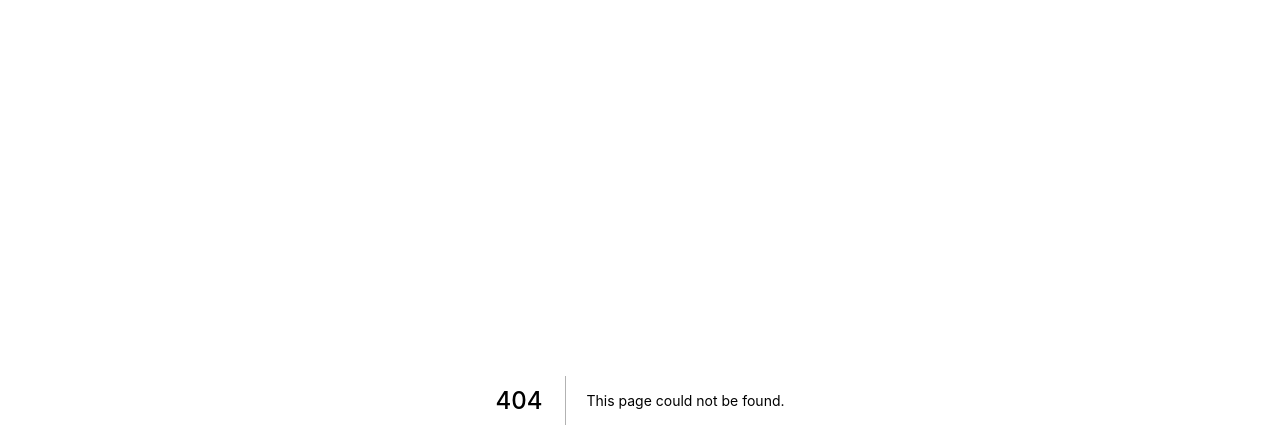
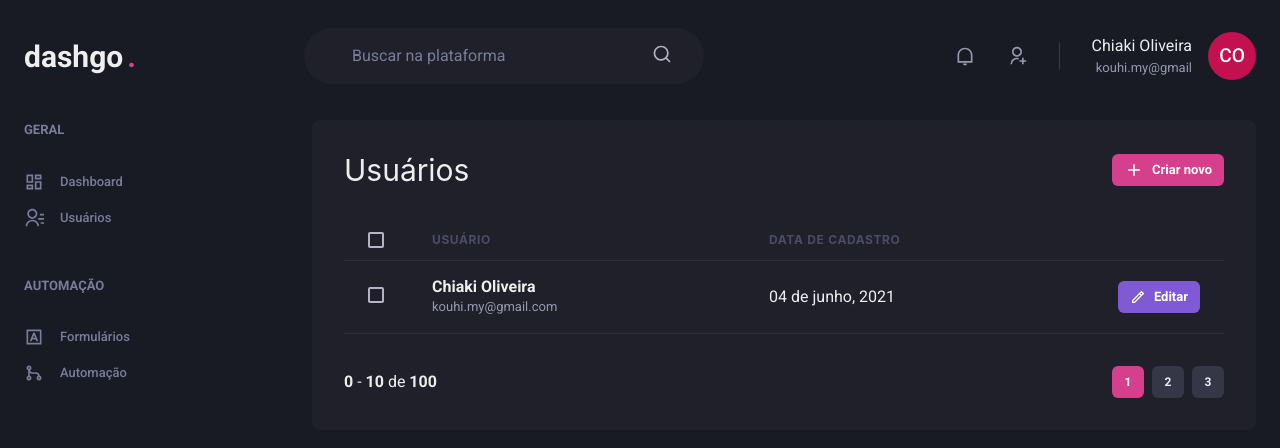
Before and after one commit to Iris-kon/dashgo, a Next.js app: page /users in a window 1280 px wide. Before the commit this address had no page. Shown: the top 448 px of the page. Built offline with nearby package versions, Linux system fonts and the light colour scheme.

Commit message:
user list

```diff
--- /dev/null
+++ b/src/components/Pagination.tsx
@@ -0,0 +1,56 @@
+import { Box, Button, Stack } from '@chakra-ui/react'
+
+export function Pagination() {
+    return (
+        <Stack
+            direction="row"
+            mt="8"
+            justify="space-between"
+            align="center"
+        >
+            <Box>
+                <strong>0</strong> - <strong>10</strong> de <strong>100</strong>
+            </Box>
+            <Stack
+                direction="row"
+                spacing="2"
+            >
+                <Button
+                    size="sm"
+                    fontSize="xs"
+                    width="4"
+                    colorScheme="pink"
+                    disabled
+                    _disabled={{
+                        bg: 'pink.500',
+                        cursor: 'default',
+                    }}
+                >
+                    1
+                </Button>
+                <Button
+                    size="sm"
+                    fontSize="xs"
+                    width="4"
+                    bgColor="gray.700"
+                    _hover={{
+                        bg: 'gray.500'
+                    }}
+                >
+                    2
+                </Button>
+                <Button
+                    size="sm"
+                    fontSize="xs"
+                    width="4"
+                    bgColor="gray.700"
+                    _hover={{
+                        bg: 'gray.500'
+                    }}
+                >
+                    3
+                </Button>
+            </Stack>
+        </Stack>
+    )
+}
--- /dev/null
+++ b/src/pages/users/index.tsx
@@ -0,0 +1,89 @@
+import { Box, Button, Checkbox, Flex, Heading, Icon, Table, Tbody, Td, Text, Th, Thead, Tr } from "@chakra-ui/react"
+import { RiAddLine, RiPencilLine } from "react-icons/ri"
+import { Header } from "../../components/Header"
+import { Pagination } from "../../components/Pagination"
+import { Sidebar } from "../../components/Sidebar"
+
+export default function UserList() {
+    return (
+        <Box>
+            <Header />
+
+            <Flex
+                w="100%"
+                my="6"
+                maxWidth={1480}
+                mx="auto"
+                px="6"
+            >
+                <Sidebar />
+
+                <Box
+                    flex="1"
+                    borderRadius={8}
+                    bg="gray.800"
+                    p="8"
+                >
+                    <Flex
+                        mb="8"
+                        justify="space-between"
+                        align="center"
+                    >
+                        <Heading size="lg" fontWeight="normal">Usuários</Heading>
+
+                        <Button
+                            as="a"
+                            size="sm"
+                            fontSize="small"
+                            colorScheme="pink"
+                            leftIcon={<Icon as={RiAddLine} fontSize="20" />}
+                        >
+                            Criar novo
+                        </Button>
+                    </Flex>
+
+                    <Table colorScheme="whiteAlpha">
+                        <Thead>
+                            <Tr>
+                                <Th px="6" color="gray.300" width="8">
+                                    <Checkbox colorScheme="pink" />
+                                </Th>
+                                <Th>Usuário</Th>
+                                <Th>Data de cadastro</Th>
+                                <Th width="8"></Th>
+                            </Tr>
+                        </Thead>
+
+                        <Tbody>
+                            <Tr>
+                                <Td px="6">
+                                    <Checkbox colorScheme="pink" />
+                                </Td>
+                                <Td>
+                                    <Box>
+                                        <Text fontWeight="bold">Chiaki Oliveira</Text>
+                                        <Text fontSize="small" color="gray.300">kouhi.my@gmail.com</Text>
+                                    </Box>
+                                </Td>
+                                <Td>04 de junho, 2021</Td>
+                                <Td>
+                                <Button
+                                    as="a"
+                                    size="sm"
+                                    fontSize="small"
+                                    colorScheme="purple"
+                                    leftIcon={<Icon as={RiPencilLine} fontSize="16" />}
+                                >
+                                    Editar
+                                </Button>
+                                </Td>
+                            </Tr>
+                        </Tbody>
+                    </Table>
+
+                    <Pagination />
+                </Box>
+            </Flex>
+        </Box>
+    )
+}
```
